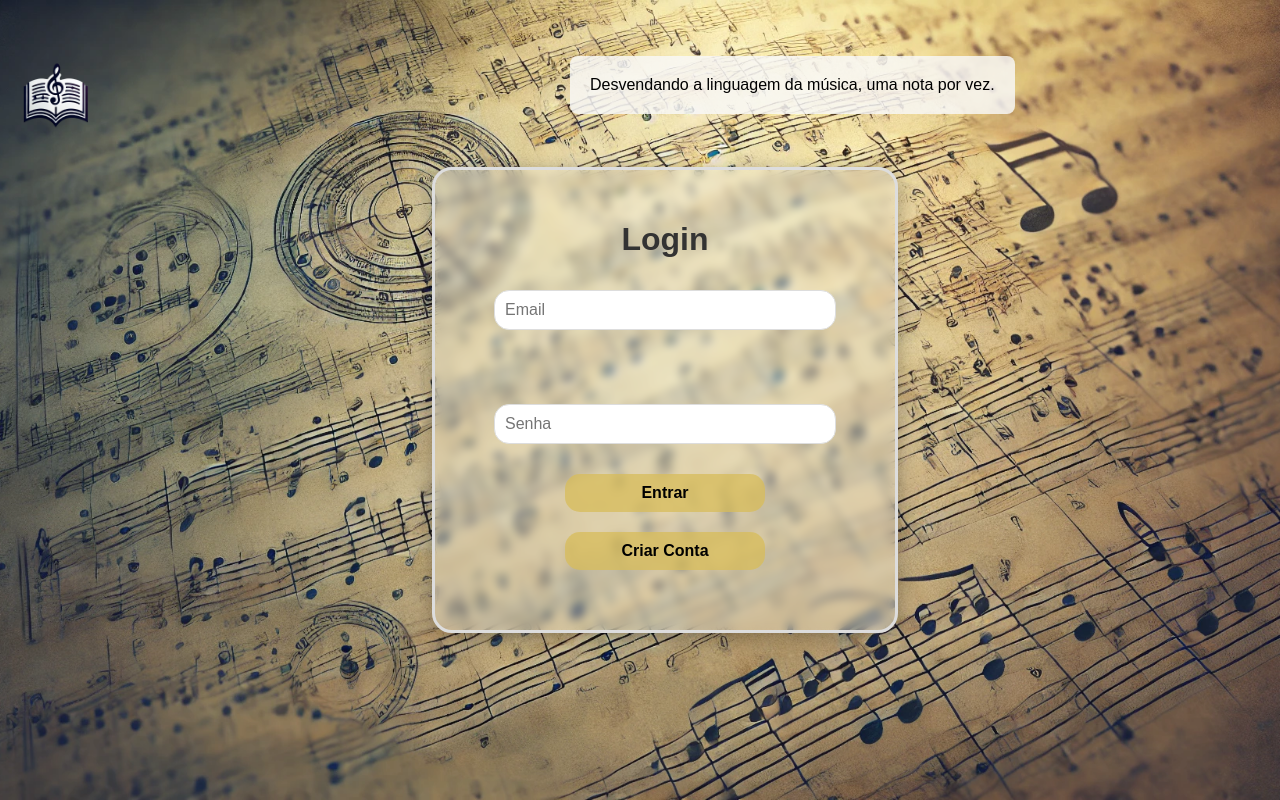
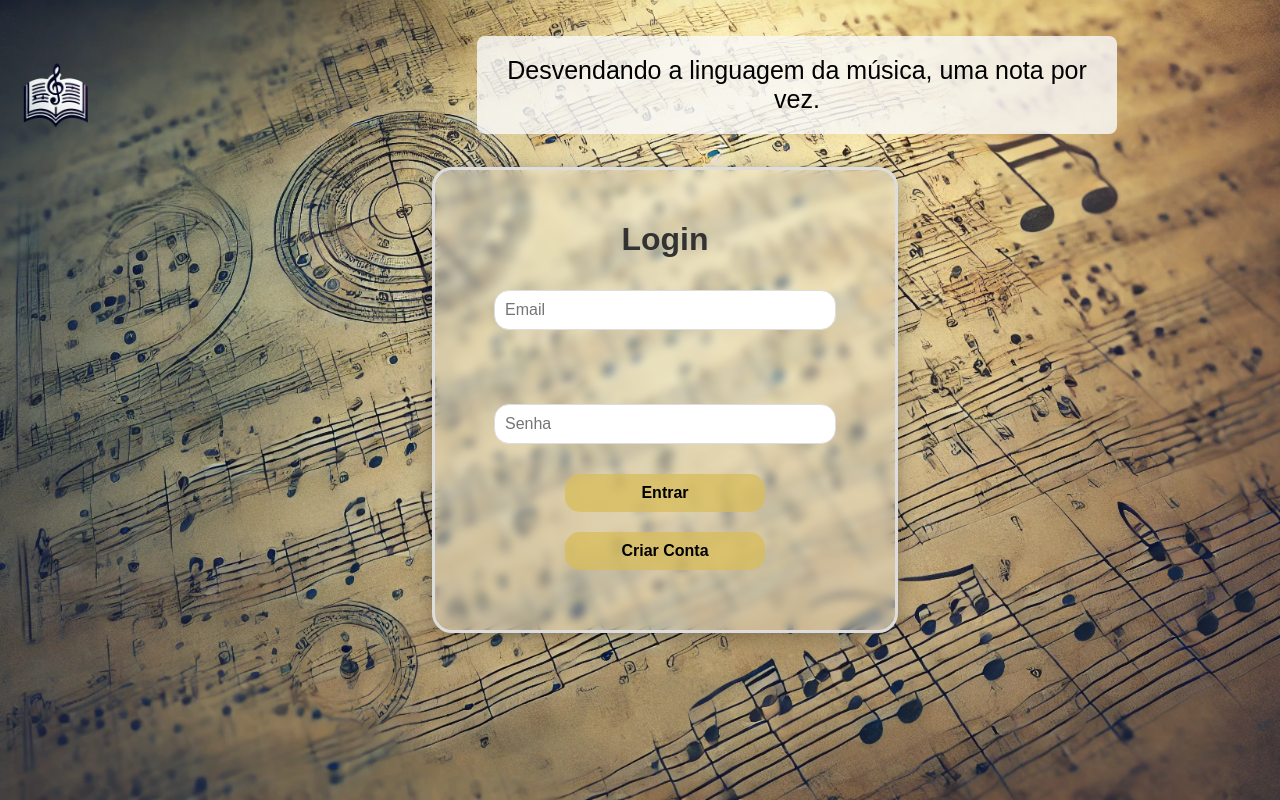
Before and after one commit to joaoohi/Projeto-Individual, a plain HTML site: page Telas do Site/Login/login.html in a window 1280 px wide. Drawn offline with Linux system fonts and the light colour scheme.

Commit message:
tela login

```diff
--- a/Telas do Site/Login/login.css
+++ b/Telas do Site/Login/login.css
@@ -1,4 +1,4 @@
-/* Estilo geral */
+
 body {
     display: flex;
     justify-content: center;
@@ -10,7 +10,7 @@ body {
     background-size: cover;
     background-repeat: no-repeat;
     background-position: center;
-    color: #333; /* Para uma melhor legibilidade */
+    color: #333;
 }
 
 .logo{
@@ -21,25 +21,25 @@ body {
 }
 
 .slogan-box {
-    background-color: #f9f9f9d1; /* Fundo suave */
-    color: black; /* Cor do texto */
-    font-size: 16px; /* Tamanho do texto */
-    padding: 20px; /* Espaçamento interno */
-    border-radius: 8px; /* Bordas arredondadas */
-    max-width: 600px; /* Largura máxima */
-    margin: 20px auto; /* Centraliza horizontalmente */
-    text-align: center; /* Centraliza o texto */
-    font-family: 'Arial', sans-serif; /* Fonte do texto */
-    margin-left: 460px;
+    background-color: #f9f9f9d1;
+    color: black;
+    font-size: 25px;
+    padding: 20px;
+    border-radius: 8px;
+    max-width: 600px;
+    margin: 20px auto;
+    text-align: center;
+    font-family: 'Arial', sans-serif;
+    margin-left: 367px;
     margin-bottom: 650px;
   }
 
 
-/* Container principal */
+
 .container {
     position: absolute;
     height: 400px;
-    width: 90%; /* Mais responsivo em dispositivos menores */
+    width: 90%;
     max-width: 400px;
     padding: 30px;
     background-color: rgba(245, 241, 220, 0.348);
@@ -53,10 +53,10 @@ body {
 }
 
 .container:hover {
-    box-shadow: 0 6px 25px rgba(0, 0, 0, 0.35); /* Efeito de sombra ao passar o mouse */
+    box-shadow: 0 6px 25px rgba(0, 0, 0, 0.35);
 }
 
-/* Inputs */
+
 .input_usuario, .input_senha {
     width: 80%;
     padding: 10px;
@@ -69,10 +69,10 @@ body {
 
 .input_usuario:focus, .input_senha:focus {
     outline: none;
-    border-color: #5a67d8; /* Cor de foco nos campos */
+    border-color: #5a67d8;
 }
 
-/* Estilo do texto */
+
 .usuario {
     font-family: 'Franklin Gothic Medium', 'Arial Narrow', Arial, sans-serif;
     font-size: 24px;
@@ -81,7 +81,7 @@ body {
     color: #444;
 }
 
-/* Botões */
+
 button {
     width: 50%;
     padding: 10px;
```
Also changed, not shown: Telas do Site/Login/cadastrar.html (+4 -1 lines).
